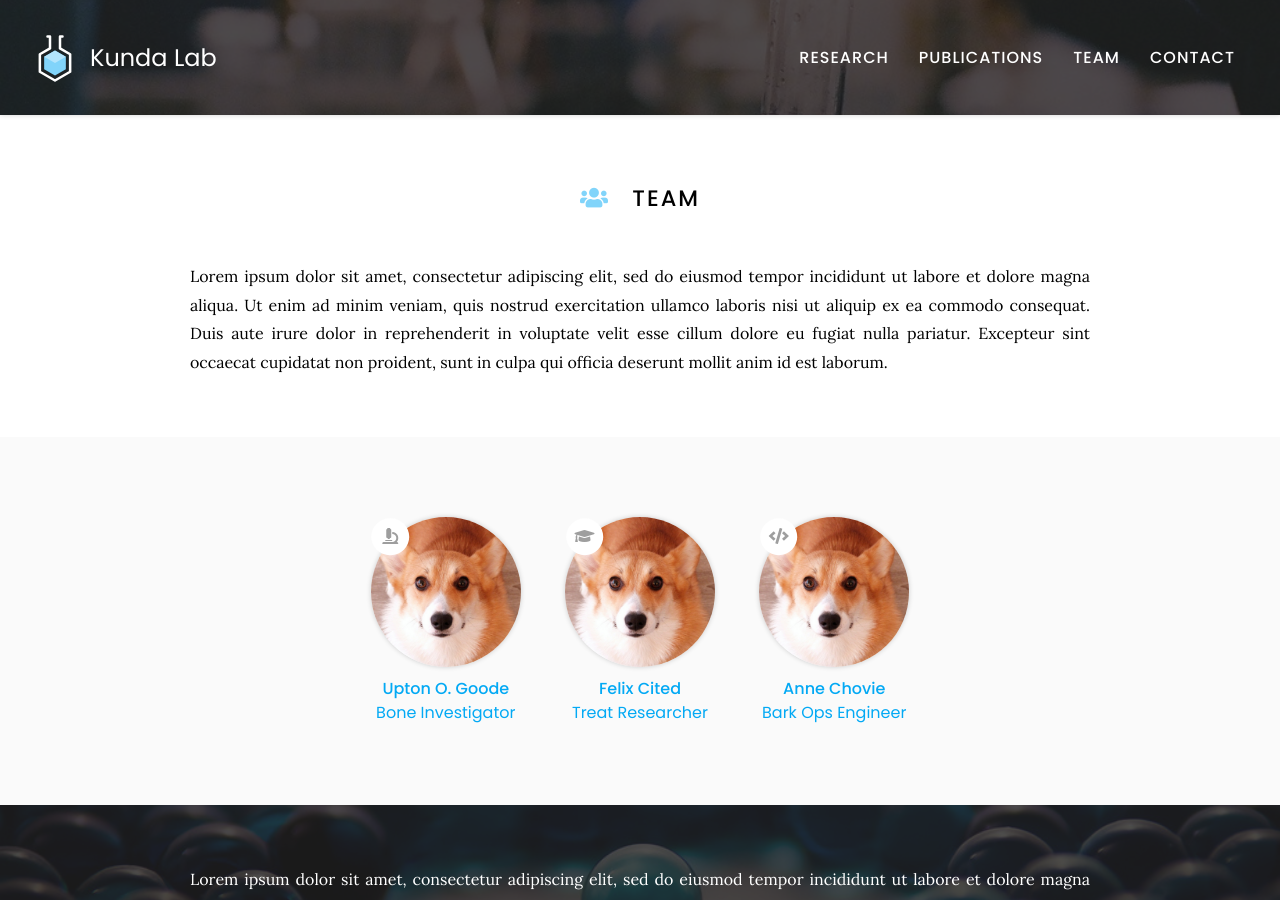
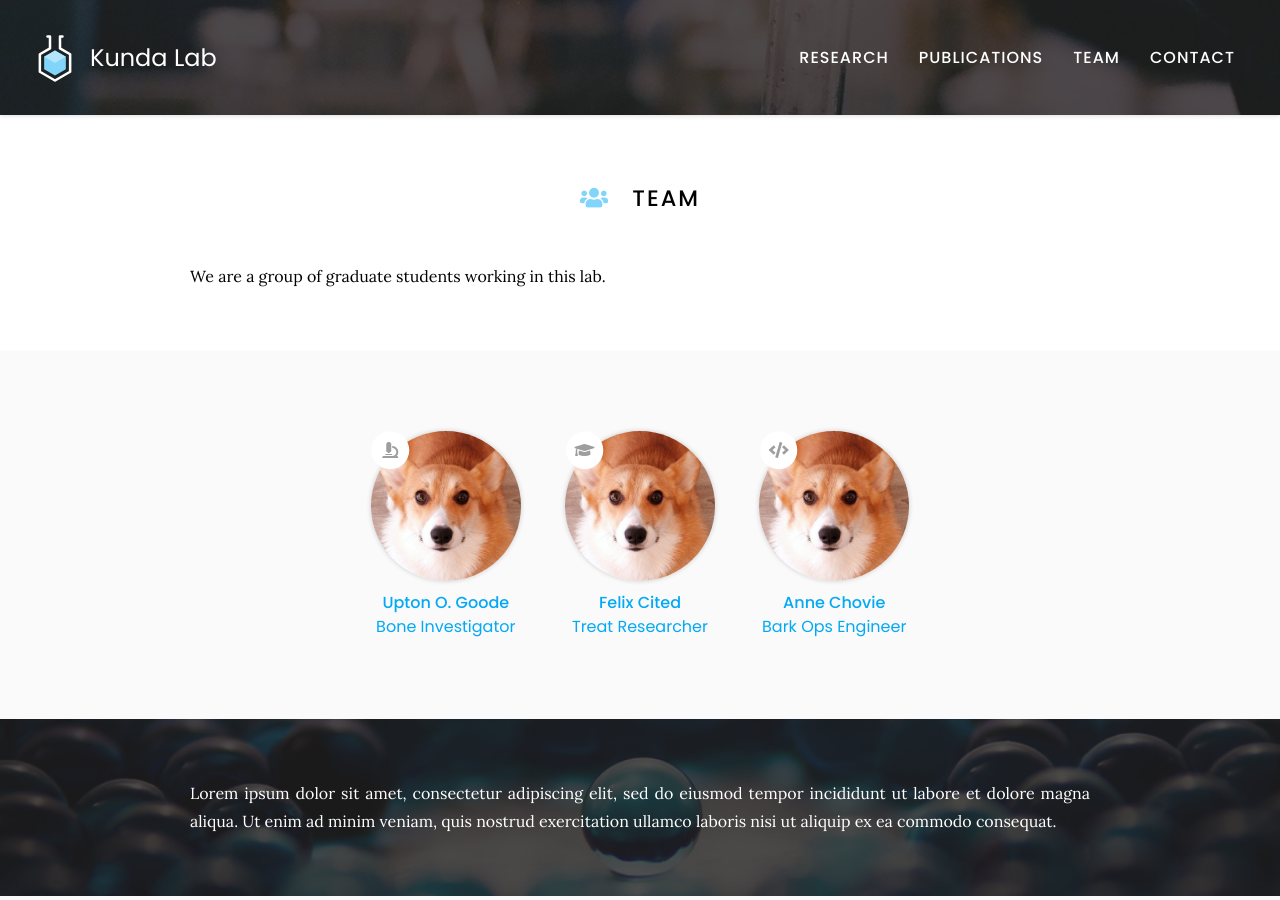
Before and after one commit to ardaram/kunda-lab, a Jekyll site: the page built from team/index.md, in a window 1280 px wide and 900 px high. Built offline with Jekyll 4.4.1, drawn with Linux system fonts in a browser that asks for light colours; nearby versions of some CDN libraries.

Commit message:
Update index.md

```diff
--- a/team/index.md
+++ b/team/index.md
@@ -7,10 +7,7 @@ nav:
 
 # <i class="fas fa-users"></i>Team
 
-Lorem ipsum dolor sit amet, consectetur adipiscing elit, sed do eiusmod tempor incididunt ut labore et dolore magna aliqua.
-Ut enim ad minim veniam, quis nostrud exercitation ullamco laboris nisi ut aliquip ex ea commodo consequat.
-Duis aute irure dolor in reprehenderit in voluptate velit esse cillum dolore eu fugiat nulla pariatur.
-Excepteur sint occaecat cupidatat non proident, sunt in culpa qui officia deserunt mollit anim id est laborum.
+We are a group of graduate students working in this lab.
 
 {% include section.html %}
 
```
